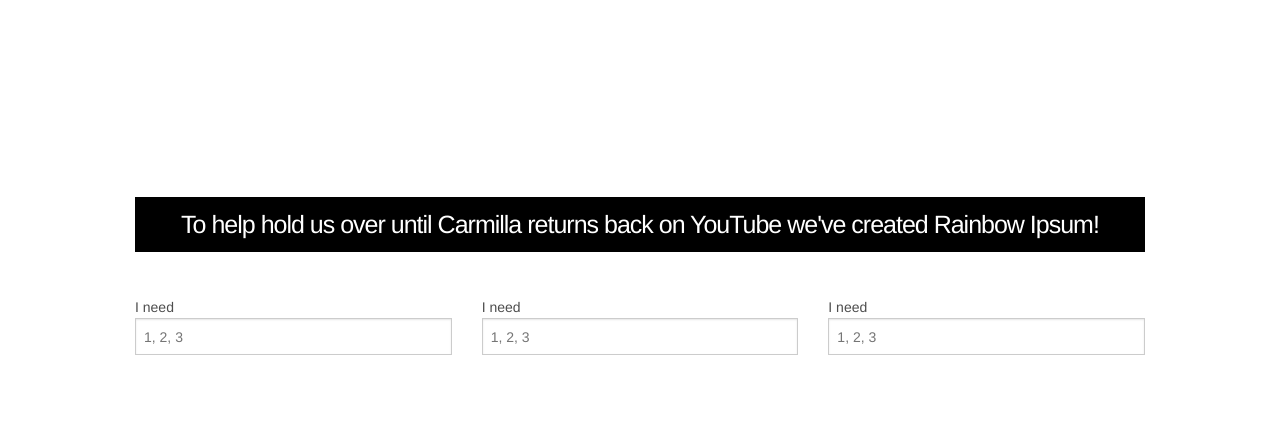
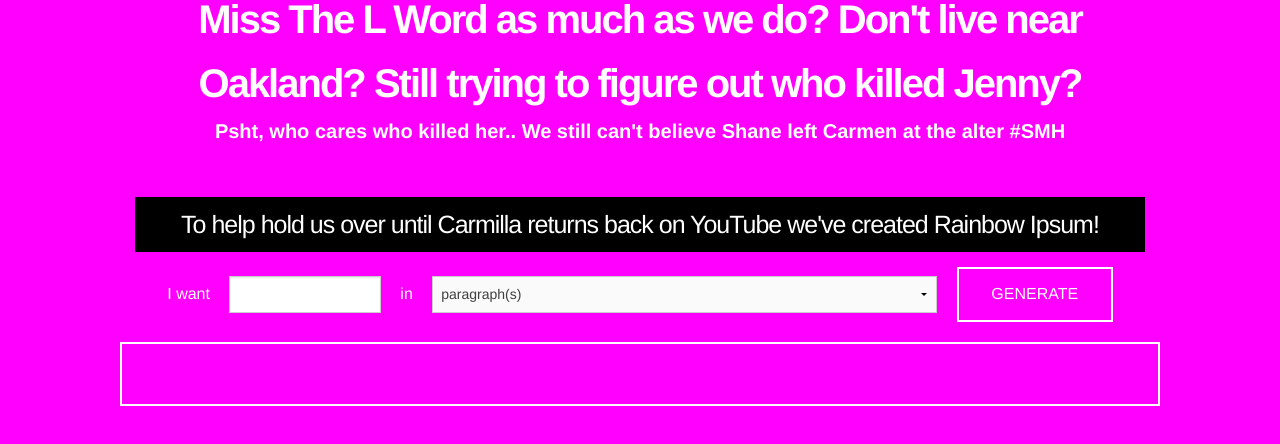
Before and after one commit to jamieshark/rainbow-ipsum, a website: page index.html in a window 1280 px wide. Shown: the part 108-552 px from the top of the page. Drawn offline with Linux system fonts and the light colour scheme; files that its build step writes are made by us from their sources.

Commit message:
index update

```diff
--- a/index.html
+++ b/index.html
@@ -1,26 +1,24 @@
 <!DOCTYPE HTML>
 <html>
   <head>
-    <meta charset="utf-8">
+    <title>Rainbow Ipsum</title>
+    <meta http-equiv="content-type" content="text/html; charset=utf-8" />
     <meta name="viewport" content="width=device-width, initial-scale=1.0">
-
-    <title>Rainbow Ipsum</title>
     <meta name="description" content="The gayest Lorem Ipsum out there.">
     <meta name="author" content="Jeanie Chung, Shane Silver, Shaina Silver">
     <meta name="copyright" content="Copyright 2015">
+
+    <!-- Favicon -->
+      <link rel="shortcut icon" href="../img/favicon.ico">
 
     <link rel="stylesheet" href="../css/foundation.css" />
     <link rel="stylesheet" href="../css/main.css" />
     <!-- <link rel="stylesheet" href="../css/main.scss" /> -->
     <script src="../js/vendor/modernizr.js"></script>
     <script type="text/javascript" src="js/main.min.js"></script>
-
   </head>
 
-  <body onload="replaceText();">
-
-    <p id="test" class="hide"></p>
-
+  <body onload="replaceText();rand();">
   <div class="row header">
     <div class="large-12 columns">
       <div class="panel">
@@ -35,29 +33,37 @@
   <div class="row main">
     <div class="large-12 columns">
       <h2>To help hold us over until Carmilla returns back on YouTube we've created Rainbow Ipsum!</h2>
-       <div class="row options">
-          <div class="large-4 medium-4 columns data-equalizer-watch select werds1">
-            <label>I need
-              <input type="text" placeholder="1, 2, 3" />
-            </label>
-            <p>WERDS</p>
-          </div>
-          <div class="large-4 medium-4 columns data-equalizer-watch select sentences1">
-            <label>I need
-              <input type="text" placeholder="1, 2, 3" />
-            </label>
-            <p>SENTENCES</p>
-          </div>
-          <div class="large-4 medium-4 columns data-equalizer-watch select paragraphs1">
-            <label>I need
-              <input type="text" placeholder="1, 2, 3" />
-            </label>
-            <p>PARAGRAPHS</p>
-          </div>
-        </div>
-        <a class="button" href="#">GENERATE!</a>
+      <form>
+        <p>I want</p>
+        <input id="numberGays" type="number" name="numberGays" min="1">
+        <p>in</p>
+        <select id="selectGay">
+          <option value="paragraph">
+            paragraph(s)
+          </option>
+          <option value="sentence">
+            sentence(s)
+          </option>
+          <option value="words">
+            word(s)
+          </option>
+        </select>
+        <a class="button" href="#">GENERATE</a>
+      </form>
     </div>
   </div>
 
+  <div class="row outcome">
+    <div class="large-12 columns">
+      <p id="test"></p>
+    </div>
+  </div>
+
+   <!-- JAVASCRIPT FOR BG -->
+    <script type="text/javascript">
+    var randomColors = ['#FF0036','#FFAA00','#dfdf04','#BCE400','#0080FF','#FF007F','#7A00E5','#FF00FF']
+    var r = Math.floor((Math.random()*randomColors.length));
+    document.body.style.backgroundColor = randomColors[r];
+    </script>
   </body>
 </html>
```
Lines whose indentation alone changed are shown as unchanged.
